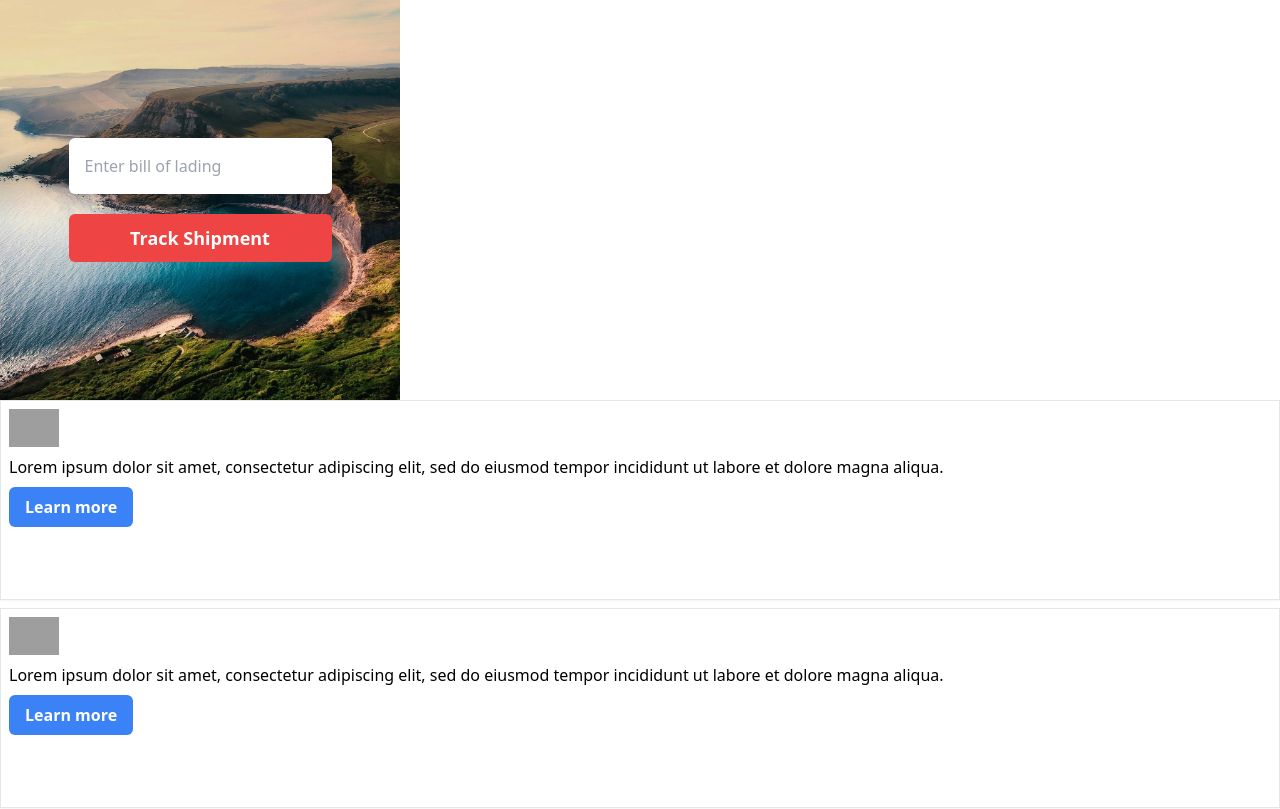
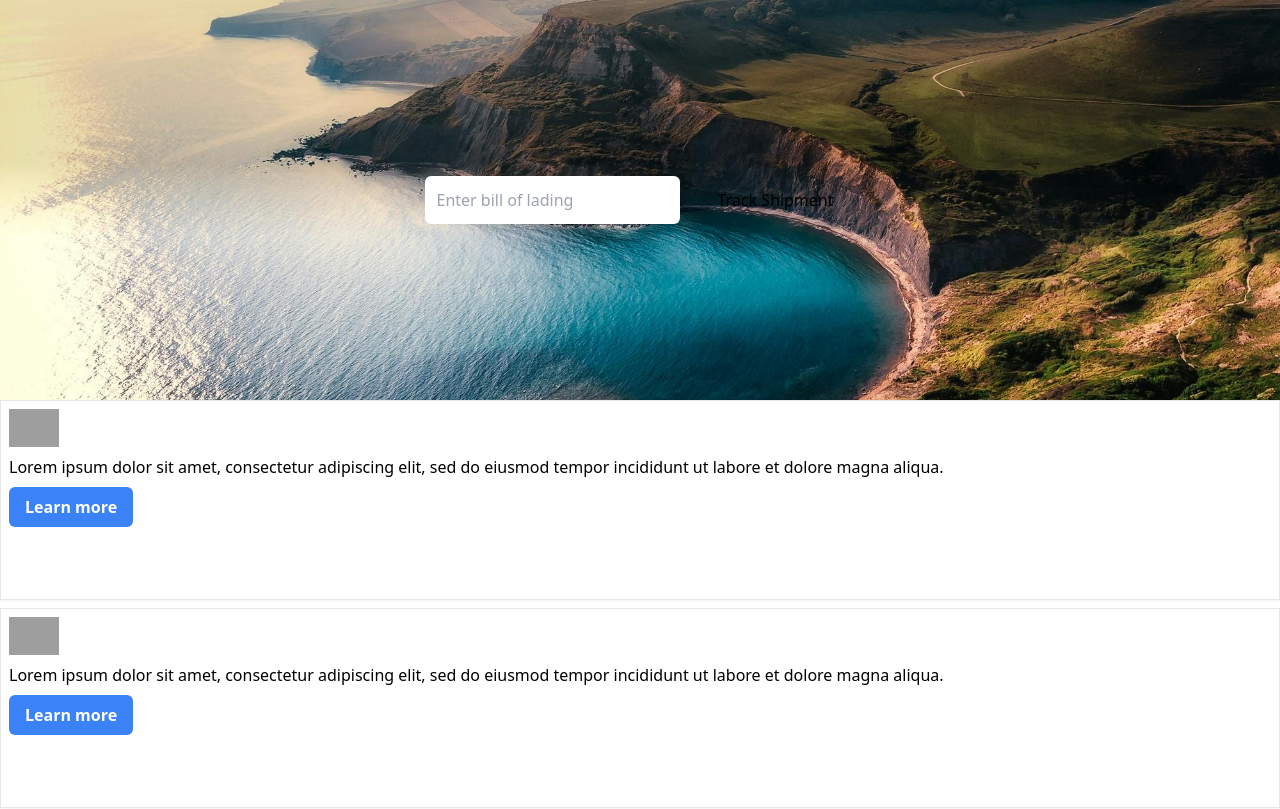
Before and after one commit to Arash-Nozarinejad/shipping-website-static, a Next.js app: page / in a window 1280 px wide. Shown: the top 809 px of the page. Built offline with nearby package versions, Linux system fonts and the light colour scheme; grey boxes are pictures that could not be loaded.

Commit message:
Top card css styling for medium size screens added

```diff
--- a/src/components/hero/Hero.tsx
+++ b/src/components/hero/Hero.tsx
@@ -1,4 +1,4 @@
-"use client"
+"use client";
 
 import { useRouter } from "next/navigation";
 import { useState } from "react";
@@ -14,52 +14,91 @@ const Hero = () => {
   // Function to handle form submission
   const handleSubmit = (event: React.FormEvent) => {
     event.preventDefault(); // To prevent page refresh
-        if (inputValue.trim() !== ""){
-            router.push(`/shipping-tracking/tracking?query=${encodeURIComponent(inputValue)}`);
+    if (inputValue.trim() !== "") {
+      router.push(
+        `/shipping-tracking/tracking?query=${encodeURIComponent(inputValue)}`
+      );
     } else {
       alert("please enter a value before submitting.");
     }
   };
+
   return (
-        <div className={styles.heroWrapperSM}>
+    <div className={styles.heroWrapper}>
       {/** Top Card */}
-            <div className={styles.topCardSM}>
-                <form onSubmit={handleSubmit} className={styles.topCardFormSM}>
+      <div className={styles.topCard}>
+        <form onSubmit={handleSubmit} className={styles.topCardForm}>
           <input
             type="text"
             placeholder="Enter bill of lading"
             value={inputValue}
             onChange={(e) => setInputValue(e.target.value)}
-                        className={styles.topCardFormTextInputSM}
+            className={styles.topCardFormTextInput}
           />
           <button
             type="submit"
-                        className={styles.topCardFormTextButtonSM}>Track Shipment</button>
+            className={styles.topCardFormTextButton}
+          >
+            Track Shipment
+          </button>
         </form>
       </div>
       {/** Bottom Cards */}
-            <div className={styles.bottomCardsWrapperSM}>
+      <div className={styles.bottomCardsWrapper}>
         {/** Card 1 */}
-                <div className={styles.bottomCardSM}>
-                    <Image src="/icon.svg" alt="icon" width={50} height={50} className={styles.bottomCardImageSM} />
-                    <p className={styles.bottomCardParagraphSM}>Lorem ipsum dolor sit amet, consectetur adipiscing elit, sed do eiusmod tempor incididunt ut labore et dolore magna aliqua.</p>
-                    <Link href="" className={styles.bottomCardLinkSM}>Learn more</Link>
+        <div className={styles.bottomCard}>
+          <Image
+            src="/icon.svg"
+            alt="icon"
+            width={50}
+            height={50}
+            className={styles.bottomCardImage}
+          />
+          <p className={styles.bottomCardParagraph}>
+            Lorem ipsum dolor sit amet, consectetur adipiscing elit, sed do
+            eiusmod tempor incididunt ut labore et dolore magna aliqua.
+          </p>
+          <Link href="" className={styles.bottomCardLink}>
+            Learn more
+          </Link>
         </div>
         {/** Card 2 */}
-                <div className={styles.bottomCardSM}>
-                    <Image src="/icon.svg" alt="icon" width={50} height={50} className={styles.bottomCardImageSM} />
-                    <p className={styles.bottomCardParagraphSM}>Lorem ipsum dolor sit amet, consectetur adipiscing elit, sed do eiusmod tempor incididunt ut labore et dolore magna aliqua.</p>
-                    <Link href="" className={styles.bottomCardLinkSM}>Learn more</Link>
+        <div className={styles.bottomCard}>
+          <Image
+            src="/icon.svg"
+            alt="icon"
+            width={50}
+            height={50}
+            className={styles.bottomCardImage}
+          />
+          <p className={styles.bottomCardParagraph}>
+            Lorem ipsum dolor sit amet, consectetur adipiscing elit, sed do
+            eiusmod tempor incididunt ut labore et dolore magna aliqua.
+          </p>
+          <Link href="" className={styles.bottomCardLink}>
+            Learn more
+          </Link>
         </div>
         {/** Card 3 */}
-                <div className={styles.bottomCardSM}>
-                    <Image src="/icon.svg" alt="icon" width={50} height={50} className={styles.bottomCardImageSM} />
-                    <p className={styles.bottomCardParagraphSM}>Lorem ipsum dolor sit amet, consectetur adipiscing elit, sed do eiusmod tempor incididunt ut labore et dolore magna aliqua.</p>
-                    <Link href="" className={styles.bottomCardLinkSM}>Learn more</Link>
+        <div className={styles.bottomCard}>
+          <Image
+            src="/icon.svg"
+            alt="icon"
+            width={50}
+            height={50}
+            className={styles.bottomCardImage}
+          />
+          <p className={styles.bottomCardParagraph}>
+            Lorem ipsum dolor sit amet, consectetur adipiscing elit, sed do
+            eiusmod tempor incididunt ut labore et dolore magna aliqua.
+          </p>
+          <Link href="" className={styles.bottomCardLink}>
+            Learn more
+          </Link>
         </div>
       </div>
     </div>
-    )
-}
+  );
+};
 
 export default Hero;
--- a/src/components/hero/hero.module.css
+++ b/src/components/hero/hero.module.css
@@ -1,38 +1,24 @@
-.heroWrapperSM {
-  @apply flex flex-col m-0 p-0;
+.heroWrapper {
+  @apply flex flex-col h-screen;
+  @apply m-0 p-0;
 }
 
-.topCardSM {
-  @apply flex flex-col items-center justify-center w-1/2 h-1/2 bg-cover bg-center;
+.topCard {
+  @apply flex flex-col items-center justify-center bg-cover bg-center;
   background-image: url('/image.jpg');
-  height: 50vh;
-  width: 50vh;
+  flex: 0 0 50%;
 }
 
-.topCardFormSM {
+.topCardForm {
   @apply flex flex-col my-4;
 }
 
-.topCardFormTextInputSM {
-  @apply p-4 rounded-md text-base;
-  @apply focus:outline-none focus:ring-2 focus:ring-blue-400;
-  @apply hover:ring-2 hover:ring-gray-300;
-  @apply transition-all duration-200 ease-in-out
-}
-
-.topCardFormTextButtonSM {
-  @apply bg-red-500 text-lg font-bold text-white rounded-md mt-5;
-  @apply hover:bg-red-700 hover:shadow-lg;
-  height: 3rem;
-  @apply transition-all duration-300 ease-in-out
-}
-
-.bottomCardsWrapperSM {
-  @apply flex flex-col;
+.bottomCardsWrapper {
+  @apply flex flex-col flex-grow;
   @apply m-0 p-0;
 }
 
-.bottomCardSM {
+.bottomCard {
   @apply flex flex-col w-full;
   height: 25vh;
   @apply border border-gray-200;
@@ -40,23 +26,33 @@
   @apply mb-2;
 }
 
-.bottomCardImageSM {
+.bottomCardImage {
   @apply ml-2 mt-2;
 }
 
-.bottomCardParagraphSM {
+.bottomCardParagraph {
   @apply text-base text-justify p-2;
 }
 
-.bottomCardLinkSM {
+.bottomCardLink {
   @apply px-4 py-2 ml-2 bg-blue-500 font-bold text-white rounded-md;
   @apply no-underline;
   @apply hover:bg-blue-700 hover:shadow-lg;
   @apply transition-all duration-300 ease-in-out;
-  width: fit-content; /* Explicitly sets the width to wrap around the content */
+  width: fit-content;
 }
 
+@media (min-width: 768px) {
+  .topCardForm {
+    @apply flex flex-row items-center justify-center gap-4;
+  }
 
-/*
-    comment
-  */
+  .topCardFormTextInput {
+    @apply flex-grow h-12 p-3 rounded-md text-base; /* Adjusted for alignment */
+  }
+
+  .topCardFormTextButton {
+    @apply h-12 w-40 bg-red-500 text-lg font-bold text-white rounded-md;
+    @apply hover:bg-red-700 hover:shadow-lg transition-all duration-300 ease-in-out;
+  }
+}
```
Lines whose indentation alone changed are shown as unchanged.
